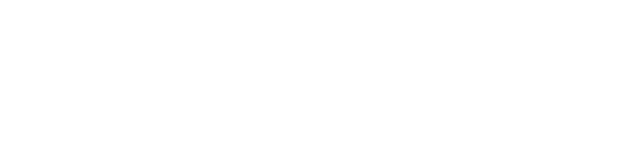
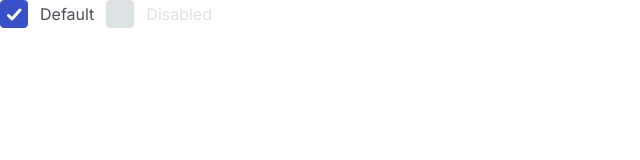
Before and after one commit to js-tasks-ru/htmlcss-20250313_tatyana32, a website: page 07-lection5/01-checkbox/index.html in a window 1280 px wide. Shown: the whole page, without its empty margins (0-640 px from the left). Drawn offline with Linux system fonts and the light colour scheme; files that its build step writes are made by us from their sources.

Commit message:
Сделала checkbox

```diff
--- a/07-lection5/01-checkbox/checkbox.css
+++ b/07-lection5/01-checkbox/checkbox.css
@@ -0,0 +1,64 @@
+.checkbox {
+    display: inline-block;
+}
+
+.checkbox__input {
+    position: absolute;
+    left: -100vw;
+}
+
+.checkbox__state {
+    display: flex;
+    align-items: center;
+    gap: 12px;
+    cursor: pointer;
+}
+.checkbox__icon {
+    display: none;
+}
+
+.checkbox__control {
+    width: 28px;
+    height: 28px;
+    background: var(--white);
+    border: 1px solid var(--grey-2);
+    border-radius: 4px;
+    display: flex;
+    align-items: center;
+    justify-content: center;
+}
+
+.checkbox__legend {
+    font-family: 'Inter', sans-serif;
+    font-weight: 400;
+    font-size: 16px;
+    line-height: 24px;
+    color: var(--grey-4);
+}
+
+.checkbox__input:checked ~ .checkbox__state .checkbox__control {
+    background: var(--primary);
+    border-color: var(--primary);
+}
+
+.checkbox__input:checked ~ .checkbox__state .checkbox__icon {
+    display: block;
+}
+
+.checkbox__input:disabled ~ .checkbox__state .checkbox__control {
+    pointer-events: none;
+    background:  var(--grey-2);
+    border-color: var(--grey-2);
+}
+
+.checkbox__input:disabled ~ .checkbox__state .checkbox__legend {
+    color:  var(--grey-2);
+}
+
+.checkbox__input:disabled ~ .checkbox__state .checkbox__icon {
+    display: none;
+}
+
+.checkbox__input:focus ~ .checkbox__state .checkbox__legend {
+    text-decoration: underline;
+}
--- a/07-lection5/01-checkbox/index.html
+++ b/07-lection5/01-checkbox/index.html
@@ -2,10 +2,32 @@
 <!-- Страница чекбокса -->
 <html lang="ru">
     <head>
-        <link rel="stylesheet" href="../../assets/css/main.css">
+        <link rel="stylesheet" href="../../assets/css/index.css">
         <link rel="stylesheet" href="./checkbox.css">
     </head>
     <body>
+        <label class="checkbox">
+            <input type="checkbox" checked class="checkbox__input">
+            <div class="checkbox__state">
+                <div class="checkbox__control">
+                    <svg class="checkbox__icon" width="15" height="13" viewBox="0 0 15 13" fill="none" xmlns="http://www.w3.org/2000/svg">
+                        <path d="M1.5 7.5L5 11L13 2" stroke="white" stroke-width="3" stroke-linecap="round" stroke-linejoin="round"/>
+                    </svg>
+                </div>
+                <div class="checkbox__legend">Default</div>
+            </divv>
+        </label>
 
+        <label class="checkbox">
+            <input type="checkbox" class="checkbox__input" disabled>
+            <div class="checkbox__state">
+                <div class="checkbox__control">
+                    <svg class="checkbox__icon">
+                        <use href="../../assets/sprite.svg#check"></use>
+                    </svg>
+                </div>
+                <div class="checkbox__legend">Disabled</div>
+            </div>
+        </label>
     </body>
 </html>
```
